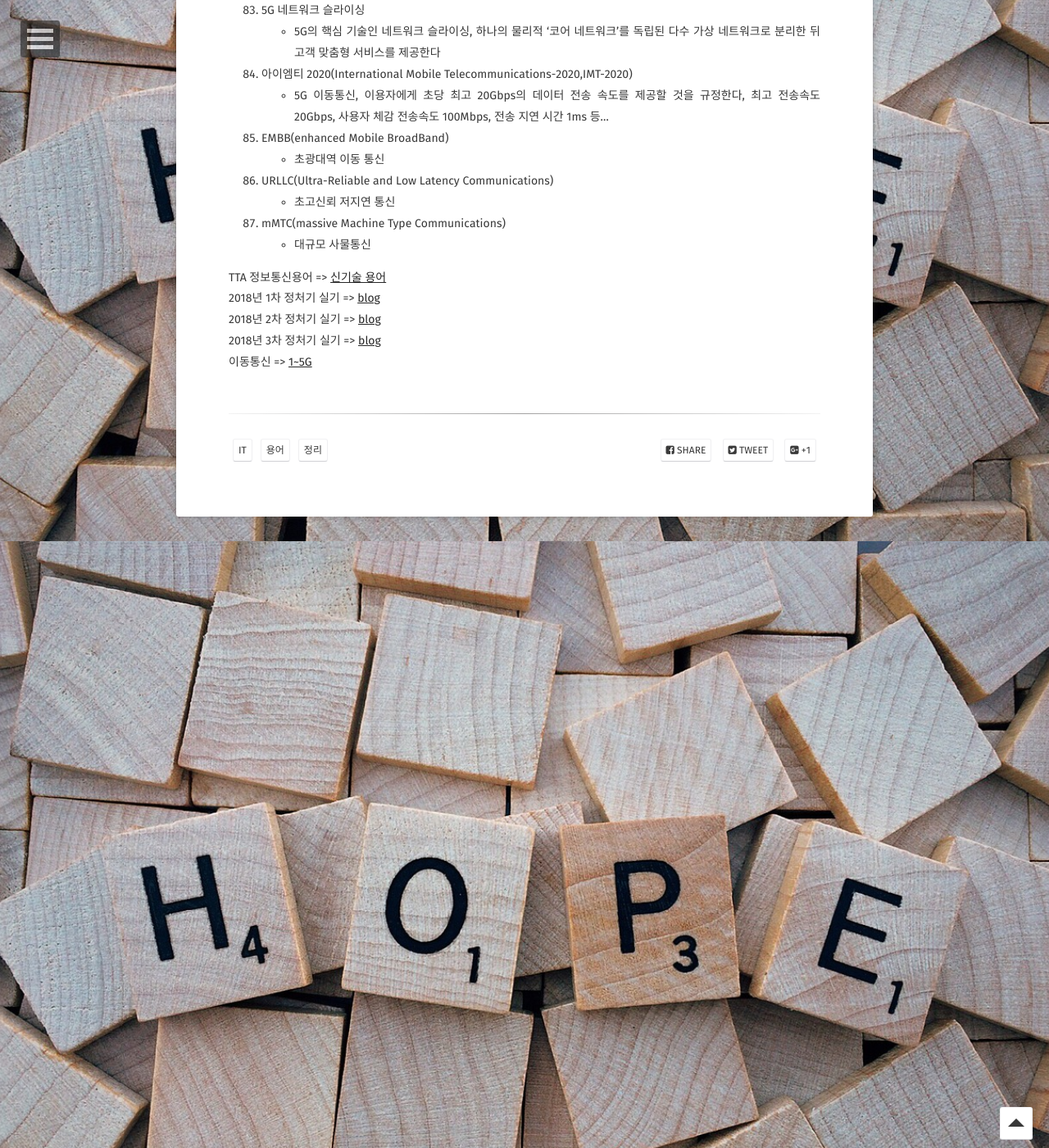
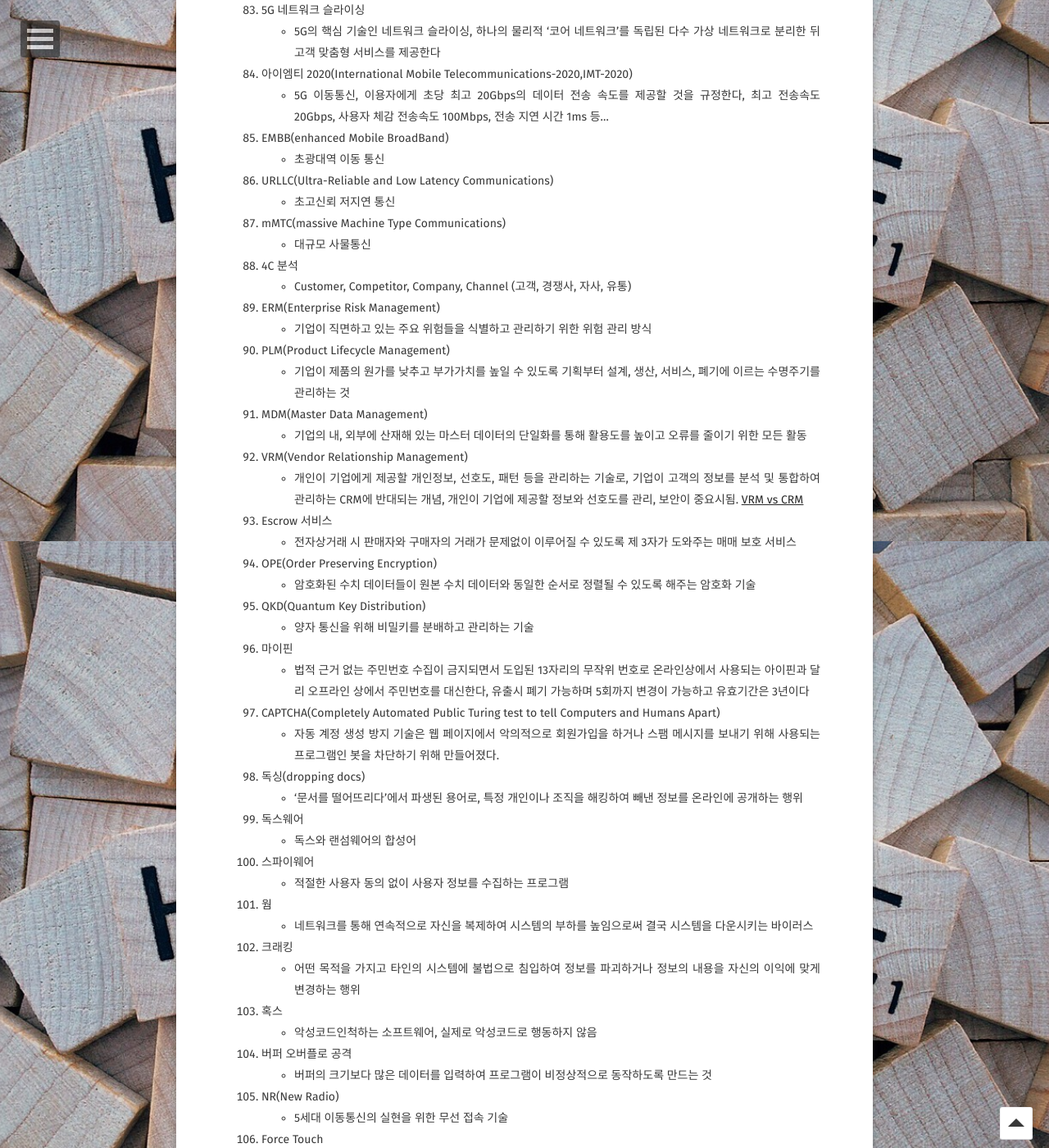
Before and after one commit to Jungjihyuk/JH_Life, a Jekyll site: the page built from _posts/2019-03-16-IT-Terms.md, in a window 1280 px wide and 1400 px high, scrolled down 5640 px. Shown: the whole window at 82% size. Built offline with Jekyll 4.4.1, drawn with Linux system fonts in a browser that asks for light colours; some web fonts are replaced; comment, search, counter and statistics services are not loaded; some of the changed text lies outside the part shown.

Commit message:
it terms 추가

```diff
--- a/_posts/2019-03-16-IT-Terms.md
+++ b/_posts/2019-03-16-IT-Terms.md
@@ -187,6 +187,55 @@ tag:
 - 초고신뢰 저지연 통신
 87. mMTC(massive Machine Type Communications)
 - 대규모 사물통신
+88. 4C 분석
+- Customer, Competitor, Company, Channel (고객, 경쟁사, 자사, 유통)
+89. ERM(Enterprise Risk Management)
+- 기업이 직면하고 있는 주요 위험들을 식별하고 관리하기 위한 위험 관리 방식
+90. PLM(Product Lifecycle Management)
+- 기업이 제품의 원가를 낮추고 부가가치를 높일 수 있도록 기획부터 설계, 생산, 서비스, 폐기에 이르는 수명주기를 관리하는 것
+91. MDM(Master Data Management)
+- 기업의 내, 외부에 산재해 있는 마스터 데이터의 단일화를 통해 활용도를 높이고 오류를 줄이기 위한 모든 활동
+92. VRM(Vendor Relationship Management)
+- 개인이 기업에게 제공할 개인정보, 선호도, 패턴 등을 관리하는 기술로, 기업이 고객의 정보를 분석 및 통합하여 관리하는 CRM에 반대되는 개념, 개인이 기업에 제공할 정보와 선호도를 관리, 보안이 중요시됨. [VRM vs CRM](https://i-bada.blogspot.com/2012/05/vrmvendor-relationship-management.html)
+93. Escrow 서비스
+- 전자상거래 시 판매자와 구매자의 거래가 문제없이 이루어질 수 있도록 제 3자가 도와주는 매매 보호 서비스
+94. OPE(Order Preserving Encryption)
+- 암호화된 수치 데이터들이 원본 수치 데이터와 동일한 순서로 정렬될 수 있도록 해주는 암호화 기술
+95. QKD(Quantum Key Distribution)
+- 양자 통신을 위해 비밀키를 분배하고 관리하는 기술
+96. 마이핀
+- 법적 근거 없는 주민번호 수집이 금지되면서 도입된 13자리의 무작위 번호로 온라인상에서 사용되는 아이핀과 달리 오프라인 상에서 주민번호를 대신한다, 유출시 폐기 가능하며 5회까지 변경이 가능하고 유효기간은 3년이다
+97. CAPTCHA(Completely Automated Public Turing test to tell Computers and Humans Apart)
+- 자동 계정 생성 방지 기술은 웹 페이지에서 악의적으로 회원가입을 하거나 스팸 메시지를 보내기 위해 사용되는 프로그램인 봇을 차단하기 위해 만들어졌다.
+98. 독싱(dropping docs)
+- '문서를 떨어뜨리다'에서 파생된 용어로, 특정 개인이나 조직을 해킹하여 빼낸 정보를 온라인에 공개하는 행위
+99. 독스웨어
+- 독스와 랜섬웨어의 합성어
+100. 스파이웨어
+- 적절한 사용자 동의 없이 사용자 정보를 수집하는 프로그램
+101. 웜
+- 네트워크를 통해 연속적으로 자신을 복제하여 시스템의 부하를 높임으로써 결국 시스템을 다운시키는 바이러스
+102. 크래킹
+- 어떤 목적을 가지고 타인의 시스템에 불법으로 침입하여 정보를 파괴하거나 정보의 내용을 자신의 이익에 맞게 변경하는 행위
+103. 혹스
+- 악성코드인척하는 소프트웨어, 실제로 악성코드로 행동하지 않음
+104. 버퍼 오버플로 공격
+- 버퍼의 크기보다 많은 데이터를 입력하여 프로그램이 비정상적으로 동작하도록 만드는 것
+105. NR(New Radio)
+- 5세대 이동통신의 실현을 위한 무선 접속 기술
+106. Force Touch
+- 애플에서 개발한 트랙패드와 터치스크린에 적용되는 기술로, 패털에 가해지는 힘의 강도를 감지한다
+107. GNSS(Global Navigation Satellite System)
+- 인공위성을 이용하여 위치를 파악하는 항법 시스템. ex) GPS, GLONASS, 갈릴레오, Compass
+108. SBAS(Satellite-Based Augmentation System)
+- GNSS의 위치 오차를 보정한 정보를 위성을 통해 사용자에게 전달하는 광역의 위성 항법 보정 시스템.
+109. SNG(Satellite News Gathering)
+- 현장에서 촬영한 영상을 위성을 통해 방송사로 전송하는 방식
+110. MNG(Mobile News Gathering)
+- 야외에서 촬영한 영상을 3G, LTE, WiBro, Wi-Fi 등 다양한 무선망 접속 장비를 이용해 전송하는 방식
+111. ENG(Electronic News Gathering)
+- 카메라와 녹화부가 탑재된 일체형 카메라 시스템을 말한다.
+
 
 
 TTA 정보통신용어 => [신기술 용어](https://terms.tta.or.kr/main.do)<br>
```
